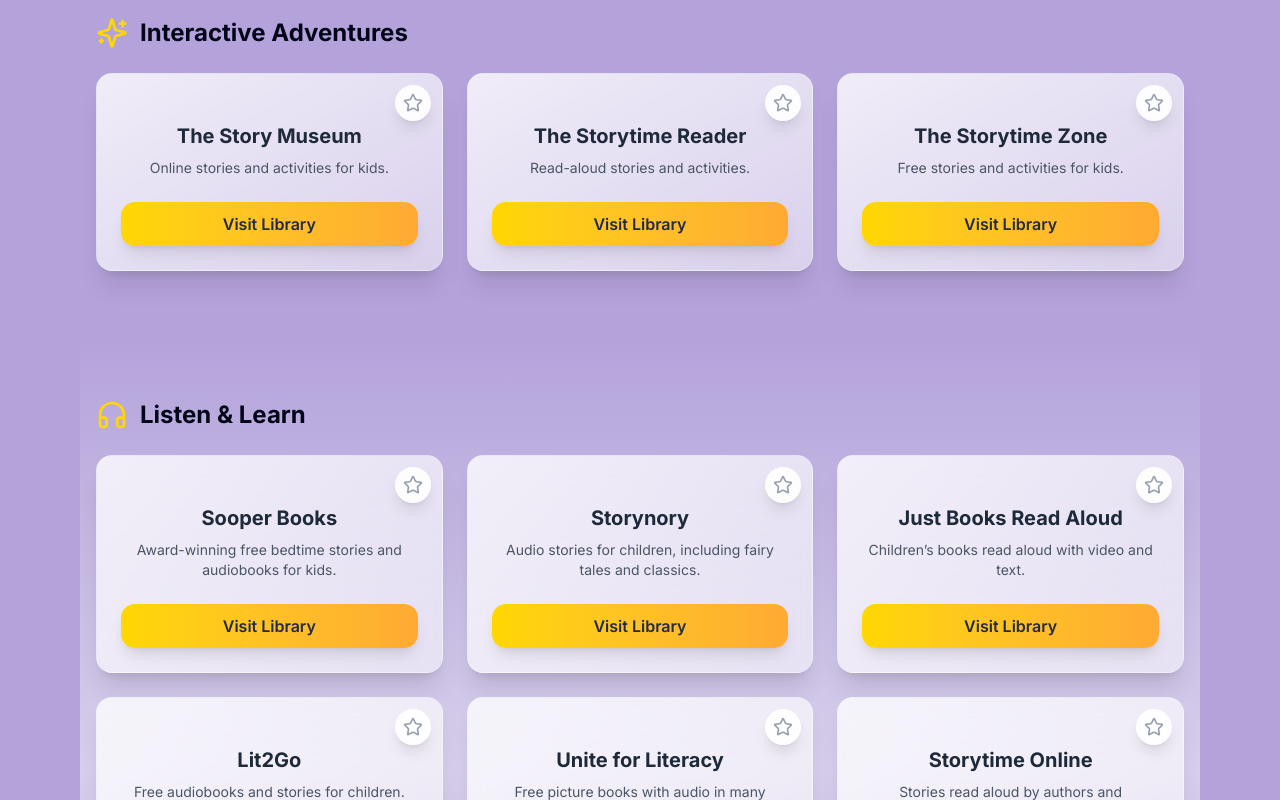
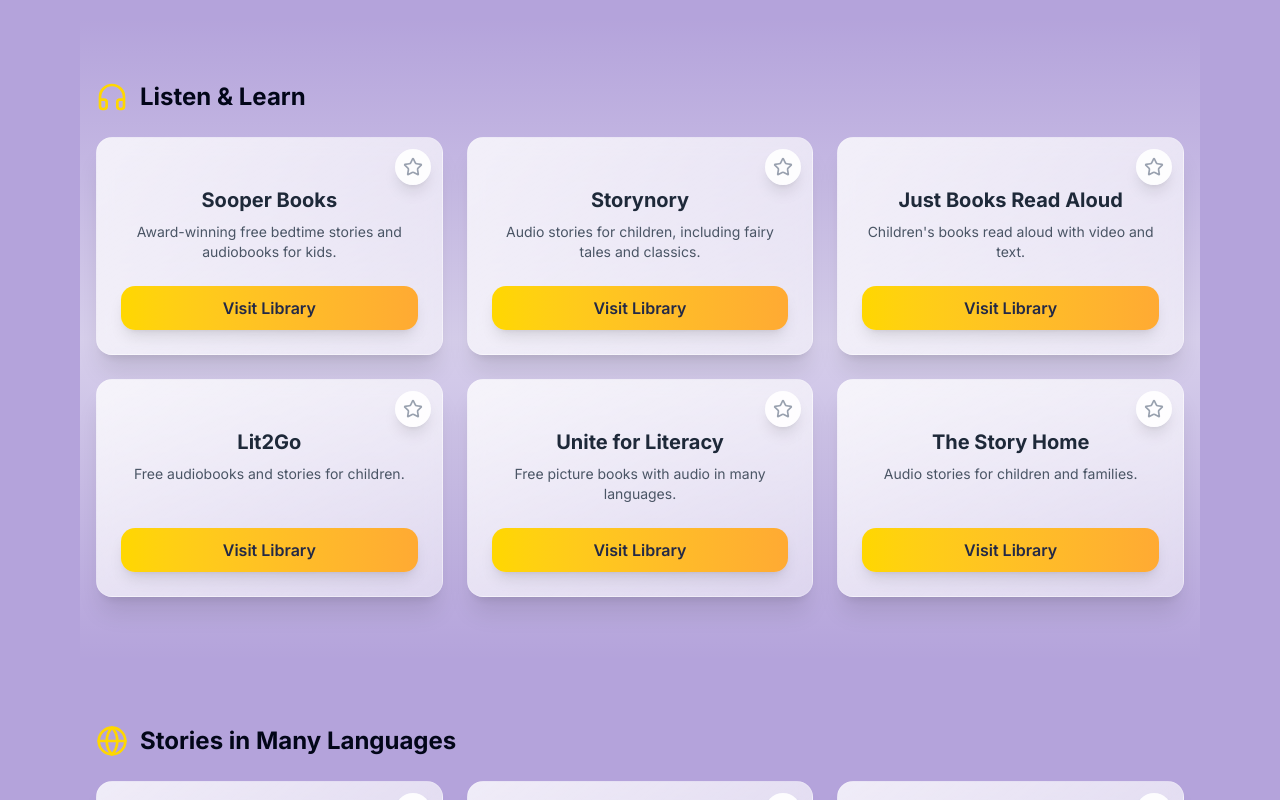
Before and after one commit to rob-schlenker/childrens-stories, a Next.js app: page / in a window 1280 px wide. Shown: the part 1160-1960 px from the top of the page. Built offline with nearby package versions, Linux system fonts and the light colour scheme.

Commit message:
refactor: update StorySitesSection for consistent apostrophe usage; remove Interactive Stories section from HomePage

```diff
--- a/app/_components/StorySitesSection.tsx
+++ b/app/_components/StorySitesSection.tsx
@@ -28,36 +28,29 @@
 	},
 	{
 		id: "icdl",
-		name: "International Children’s Digital Library",
+		name: "International Children's Digital Library",
 		url: "http://en.childrenslibrary.org/",
-		description: "Thousands of children’s books in dozens of languages.",
+		description: "Thousands of children's books in dozens of languages.",
 		logo: "/logos/icdl.png",
 	},
 	{
 		id: "magicblox",
 		name: "Magicblox",
 		url: "https://magicblox.com/",
-		description: "Free and subscription-based children’s books online.",
+		description: "Free and subscription-based children's books online.",
 		logo: "/logos/magicblox.png",
-	},
-	{
-		id: "gutenberg",
-		name: "Project Gutenberg Children’s Bookshelf",
-		url: "https://www.gutenberg.org/wiki/Children%27s_Bookshelf",
-		description: "Classic children’s books in the public domain.",
-		logo: "/logos/gutenberg.png",
 	},
 	{
 		id: "freekidsbooks",
 		name: "Free Kids Books",
 		url: "https://freekidsbooks.org/",
 		description:
-			"Free downloadable children’s books, textbooks, and storybooks.",
+			"Free downloadable children's books, textbooks, and storybooks.",
 		logo: "/logos/freekidsbooks.png",
 	},
 	{
 		id: "childrens-storybooks-online",
-		name: "Children’s Storybooks Online",
+		name: "Children's Storybooks Online",
 		url: "http://www.childrensstorybooksonline.com/",
 		description: "Illustrated stories for children of all ages.",
 		logo: "/logos/childrensstorybooks.png",
@@ -81,28 +74,28 @@
 		id: "storyline-online",
 		name: "Storyline Online",
 		url: "https://www.storylineonline.net/",
-		description: "Celebrities read children’s books aloud in video format.",
+		description: "Celebrities read children's books aloud in video format.",
 		logo: "/logos/storylineonline.png",
 	},
 	{
 		id: "just-books-read-aloud",
 		name: "Just Books Read Aloud",
 		url: "https://www.justbooksreadaloud.com/",
-		description: "Children’s books read aloud with video and text.",
+		description: "Children's books read aloud with video and text.",
 		logo: "/logos/justbooksreadaloud.png",
 	},
 	{
 		id: "open-library-kids",
 		name: "Open Library Kids",
 		url: "https://openlibrary.org/subjects/juvenile_literature",
-		description: "Borrow and read children’s books online for free.",
+		description: "Borrow and read children's books online for free.",
 		logo: "/logos/openlibrary.png",
 	},
 	{
 		id: "manybooks-childrens",
-		name: "ManyBooks Children’s",
+		name: "ManyBooks Children's",
 		url: "https://manybooks.net/categories/CHI",
-		description: "Free children’s eBooks and classics.",
+		description: "Free children's eBooks and classics.",
 		logo: "/logos/manybooks.png",
 	},
 	{
@@ -113,17 +106,10 @@
 		logo: "/logos/lit2go.png",
 	},
 	{
-		id: "meegenius",
-		name: "MeeGenius",
-		url: "https://www.meegenius.com/",
-		description: "Read-along children’s books online.",
-		logo: "/logos/meegenius.png",
-	},
-	{
 		id: "epic-free",
 		name: "Epic! Free",
 		url: "https://www.getepic.com/",
-		description: "Free access to select children’s books (with account).",
+		description: "Free access to select children's books (with account).",
 		logo: "/logos/epic.png",
 	},
 	{
@@ -144,42 +130,28 @@
 		id: "read-gov",
 		name: "Read.gov",
 		url: "https://read.gov/kids/",
-		description: "Classic children’s books from the Library of Congress.",
+		description: "Classic children's books from the Library of Congress.",
 		logo: "/logos/readgov.png",
-	},
-	{
-		id: "we-give-books",
-		name: "We Give Books",
-		url: "https://www.wegivebooks.org/",
-		description: "Read children’s books online for free.",
-		logo: "/logos/wegivebooks.png",
-	},
-	{
-		id: "bookspring",
-		name: "BookSpring",
-		url: "https://www.bookspring.org/resources/books/",
-		description: "Free digital books for children and families.",
-		logo: "/logos/bookspring.png",
 	},
 	{
 		id: "monkey-pen",
 		name: "Monkey Pen",
 		url: "https://monkeypen.com/pages/free-childrens-books",
-		description: "Free illustrated children’s books to read and download.",
+		description: "Free illustrated children's books to read and download.",
 		logo: "/logos/monkeypen.png",
 	},
 	{
 		id: "room-to-read",
 		name: "Room to Read",
 		url: "https://literacycloud.org/",
-		description: "Free digital children’s books in many languages.",
+		description: "Free digital children's books in many languages.",
 		logo: "/logos/literacycloud.png",
 	},
 	{
 		id: "storyweaver",
 		name: "StoryWeaver",
 		url: "https://storyweaver.org.in/",
-		description: "Thousands of free multilingual children’s stories.",
+		description: "Thousands of free multilingual children's stories.",
 		logo: "/logos/storyweaver.png",
 	},
 	{
@@ -193,7 +165,7 @@
 		id: "magic-keys",
 		name: "Magic Keys",
 		url: "http://www.magickeys.com/books/",
-		description: "Free illustrated children’s stories and fables.",
+		description: "Free illustrated children's stories and fables.",
 		logo: "/logos/magickeys.png",
 	},
 	{
@@ -205,31 +177,24 @@
 	},
 	{
 		id: "childrens-books-forever",
-		name: "Children’s Books Forever",
+		name: "Children's Books Forever",
 		url: "http://www.childrensbooksforever.com/",
-		description: "Free PDF children’s books by Hans Wilhelm.",
+		description: "Free PDF children's books by Hans Wilhelm.",
 		logo: "/logos/childrensbooksforever.png",
 	},
 	{
 		id: "childrens-library-internet-archive",
-		name: "Children’s Library (Internet Archive)",
+		name: "Children's Library (Internet Archive)",
 		url: "https://archive.org/details/iacl",
-		description: "Thousands of scanned children’s books.",
+		description: "Thousands of scanned children's books.",
 		logo: "/logos/internetarchive.png",
 	},
 	{
 		id: "storyjumper",
 		name: "StoryJumper",
 		url: "https://www.storyjumper.com/book/search",
-		description: "Read and create children’s books online.",
+		description: "Read and create children's books online.",
 		logo: "/logos/storyjumper.png",
-	},
-	{
-		id: "rif-reading-planet",
-		name: "RIF Reading Planet",
-		url: "https://www.rif.org/literacy-central/booklists/reading-planet",
-		description: "Free digital books and resources for kids.",
-		logo: "/logos/rif.png",
 	},
 	{
 		id: "world-stories",
@@ -239,39 +204,11 @@
 		logo: "/logos/worldstories.png",
 	},
 	{
-		id: "storytime-online",
-		name: "Storytime Online",
-		url: "https://www.storytimeonline.co.uk/",
-		description: "Stories read aloud by authors and celebrities.",
-		logo: "/logos/storytimeonline.png",
-	},
-	{
-		id: "the-childrens-book-review",
-		name: "The Children’s Book Review",
-		url: "https://www.thechildrensbookreview.com/reading-resources/online-stories",
-		description: "Curated list of free online stories for kids.",
-		logo: "/logos/childrensbookreview.png",
-	},
-	{
-		id: "the-baldwin-library",
-		name: "The Baldwin Library",
-		url: "https://ufdc.ufl.edu/baldwin",
-		description: "Historic children’s books online.",
-		logo: "/logos/baldwin.png",
-	},
-	{
-		id: "the-colorful-story",
-		name: "The Colorful Story",
-		url: "https://thecolorfulstory.com/",
-		description: "Free diverse and inclusive children’s stories.",
-		logo: "/logos/colorfulstory.png",
-	},
-	{
-		id: "the-reading-tub",
-		name: "The Reading Tub",
-		url: "https://thereadingtub.org/",
-		description: "Free stories and book reviews for families.",
-		logo: "/logos/readingtub.png",
+		id: "the-story-shack",
+		name: "The Story Shack",
+		url: "https://thestoryshack.com/",
+		description: "Short stories and illustrations for kids.",
+		logo: "/logos/storyshack.png",
 	},
 	{
 		id: "the-literacy-shed",
@@ -286,91 +223,7 @@
 		url: "https://thestoryhome.com/",
 		description: "Audio stories for children and families.",
 		logo: "/logos/storyhome.png",
-	},
-	{
-		id: "the-story-museum",
-		name: "The Story Museum",
-		url: "https://www.storymuseum.org.uk/learn/online-stories",
-		description: "Online stories and activities for kids.",
-		logo: "/logos/storymuseum.png",
-	},
-	{
-		id: "the-story-starter",
-		name: "The Story Starter",
-		url: "https://www.thestorystarter.com/jr.htm",
-		description: "Story starters and prompts for young writers.",
-		logo: "/logos/storystarter.png",
-	},
-	{
-		id: "the-story-seeds-podcast",
-		name: "The Story Seeds Podcast",
-		url: "https://www.storyseedspodcast.com/",
-		description: "Podcast and stories for creative kids.",
-		logo: "/logos/storyseeds.png",
-	},
-	{
-		id: "the-story-shack",
-		name: "The Story Shack",
-		url: "https://thestoryshack.com/",
-		description: "Short stories and illustrations for kids.",
-		logo: "/logos/storyshack.png",
-	},
-	{
-		id: "the-storytime-family",
-		name: "The Storytime Family",
-		url: "https://www.storytimefamily.com/",
-		description: "Read-aloud videos and book lists for families.",
-		logo: "/logos/storytimefamily.png",
-	},
-	{
-		id: "the-storytelling-centre",
-		name: "The Storytelling Centre",
-		url: "https://www.storytellingcentre.com/childrens-stories/",
-		description: "Free children’s stories and folktales.",
-		logo: "/logos/storytellingcentre.png",
-	},
-	{
-		id: "the-storytime-blog",
-		name: "The Storytime Blog",
-		url: "https://www.storytimemagazine.com/free-stories-for-kids/",
-		description: "Free stories from Storytime Magazine.",
-		logo: "/logos/storytimeblog.png",
-	},
-	{
-		id: "the-storytime-podcast",
-		name: "The Storytime Podcast",
-		url: "https://www.storytimepodcast.com/",
-		description: "Audio stories for children.",
-		logo: "/logos/storytimepodcast.png",
-	},
-	{
-		id: "the-storytime-reader",
-		name: "The Storytime Reader",
-		url: "https://www.storytimereader.com/",
-		description: "Read-aloud stories and activities.",
-		logo: "/logos/storytimereader.png",
-	},
-	{
-		id: "the-storytime-teacher",
-		name: "The Storytime Teacher",
-		url: "https://www.storytimeteacher.com/",
-		description: "Free stories and resources for teachers and parents.",
-		logo: "/logos/storytimeteacher.png",
-	},
-	{
-		id: "the-storytime-train",
-		name: "The Storytime Train",
-		url: "https://www.storytimetrain.com/",
-		description: "Stories, poems, and songs for children.",
-		logo: "/logos/storytimetrain.png",
-	},
-	{
-		id: "the-storytime-zone",
-		name: "The Storytime Zone",
-		url: "https://www.storytimezone.com/",
-		description: "Free stories and activities for kids.",
-		logo: "/logos/storytimezone.png",
-	},
+	}
 ];
 
 export default function StorySitesSection() {
--- a/app/page.tsx
+++ b/app/page.tsx
@@ -98,26 +98,6 @@
 				</section>
 			)}
 
-			{/* Interactive Stories */}
-			<section className="px-4">
-				<div className="max-w-6xl mx-auto">
-					<div className="flex items-center gap-3 mb-6">
-						<Sparkles className="w-8 h-8 text-[#ffd700]" />
-						<h2 className="text-2xl font-bold">Interactive Adventures</h2>
-					</div>
-					<div className="grid grid-cols-1 sm:grid-cols-2 lg:grid-cols-3 gap-6">
-						{categories.interactive.map((site) => (
-							<SiteCard
-								key={site.id}
-								site={site}
-								isFavorited={favorites.includes(site.id)}
-								onFavorite={handleFavorite}
-							/>
-						))}
-					</div>
-				</div>
-			</section>
-
 			{/* Audio Stories */}
 			<section className="px-4 bg-gradient-to-b from-transparent via-gray-50/50 dark:via-gray-900/50 to-transparent py-16">
 				<div className="max-w-6xl mx-auto">
```
